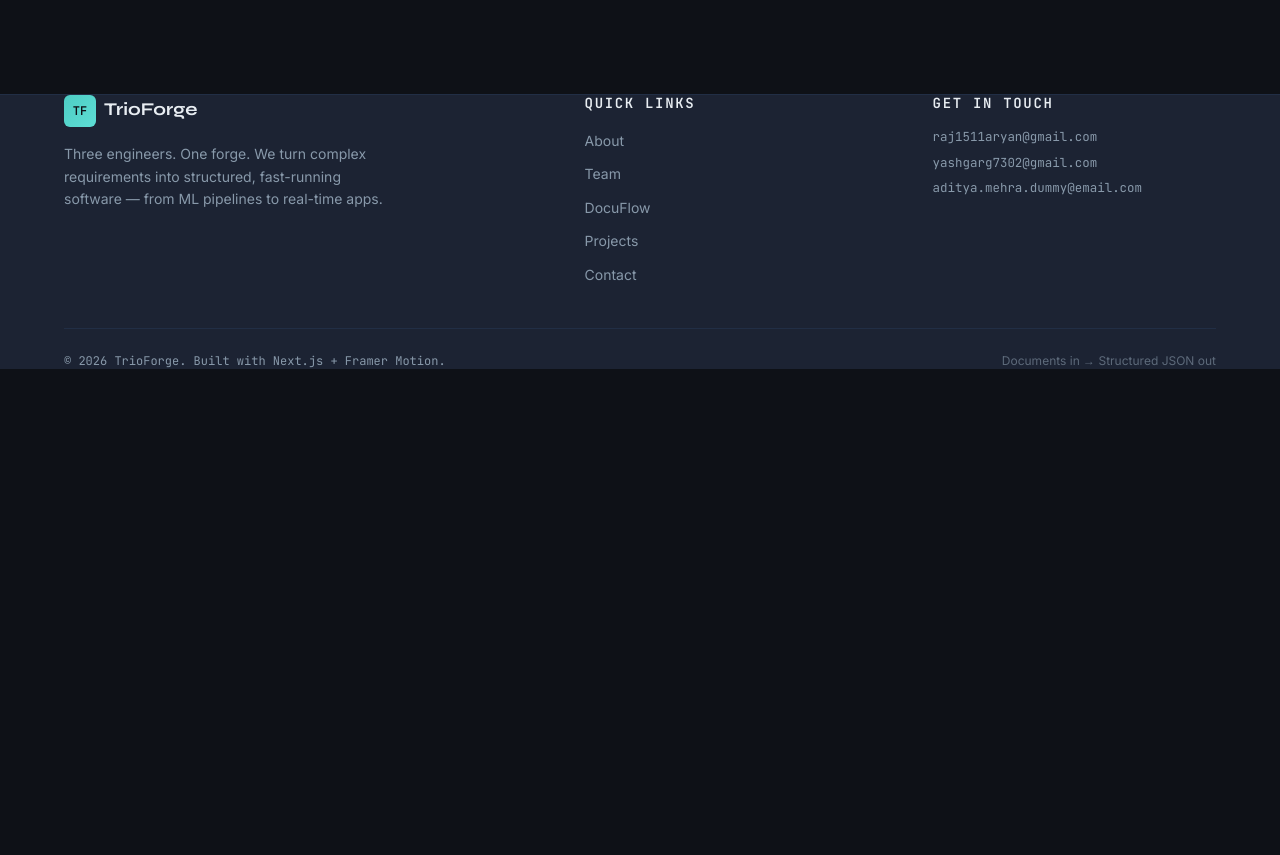
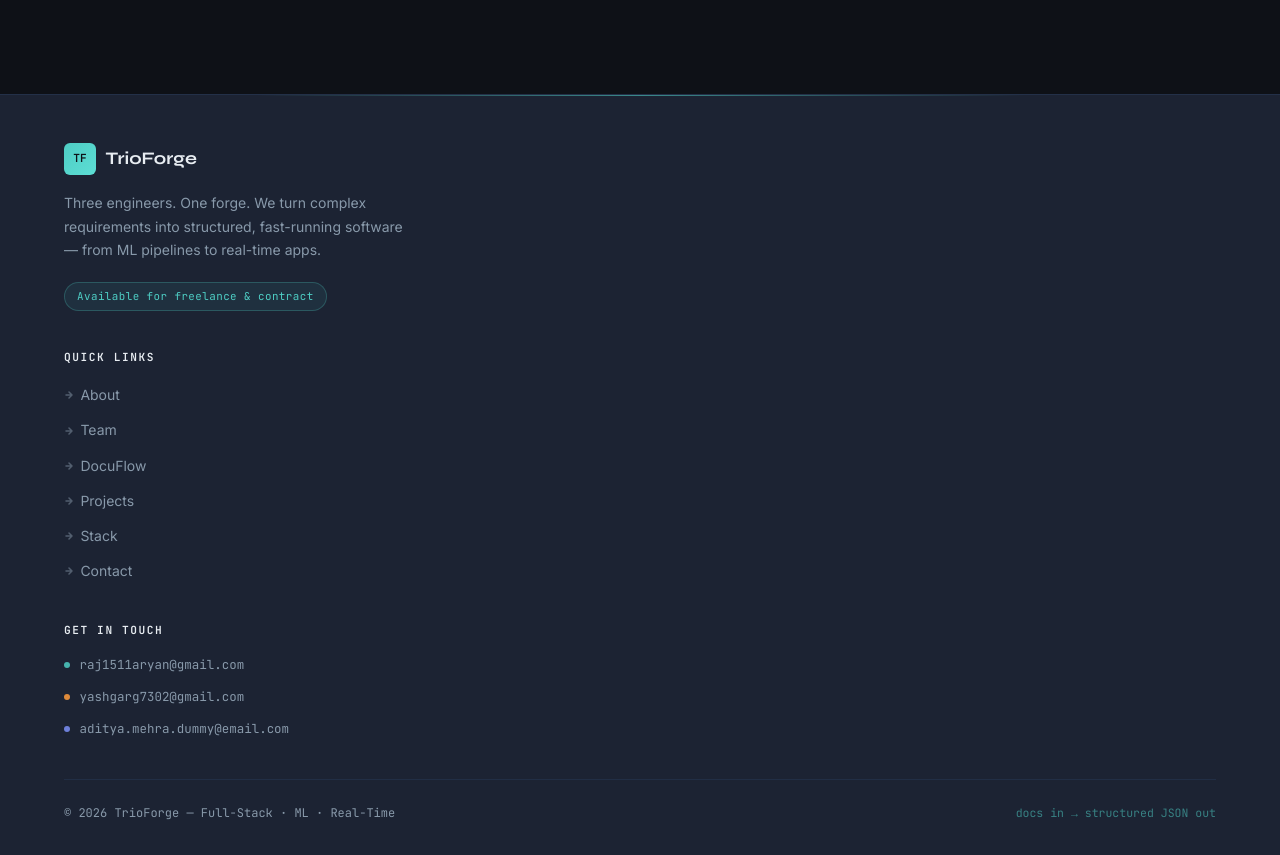
Before and after one commit to Rajkumarvarshney/portfolio_3, a Next.js app: page / in a window 1280 px wide. Shown: the part 7370-8225 px from the top of the page. Before the commit the page ends 7739 px from the top, so only its background shows below. Built offline with nearby package versions, Linux system fonts and the light colour scheme.

Commit message:
fix: redesign footer layout and CSS

```diff
--- a/src/components/layout/Footer.tsx
+++ b/src/components/layout/Footer.tsx
@@ -5,7 +5,14 @@ const quickLinks = [
   { label: 'Team', href: '#team' },
   { label: 'DocuFlow', href: '#docuflow' },
   { label: 'Projects', href: '#projects' },
+  { label: 'Stack', href: '#stack' },
   { label: 'Contact', href: '#contact' },
+];
+
+const emails = [
+  { name: 'Rajkumar', email: 'raj1511aryan@gmail.com', color: '#4ECDC4' },
+  { name: 'Yash', email: 'yashgarg7302@gmail.com', color: '#FF9B3C' },
+  { name: 'Aditya', email: 'aditya.mehra.dummy@email.com', color: '#7B8FF7' },
 ];
 
 export default function Footer() {
@@ -13,60 +20,138 @@ export default function Footer() {
 
   return (
     <footer
-      className="border-t"
+      role="contentinfo"
       style={{
-        borderColor: 'rgba(42, 63, 95, 0.4)',
         background: 'var(--structural-dark)',
+        borderTop: '1px solid rgba(42, 63, 95, 0.5)',
+        position: 'relative',
+        overflow: 'hidden',
       }}
-      role="contentinfo"
     >
-      <div className="container py-12">
-        <div className="grid grid-cols-1 md:grid-cols-3 gap-10 mb-10">
+      {/* Top teal glow accent */}
+      <div
+        aria-hidden="true"
+        style={{
+          position: 'absolute',
+          top: 0,
+          left: '50%',
+          transform: 'translateX(-50%)',
+          width: '60%',
+          height: '1px',
+          background: 'linear-gradient(90deg, transparent, var(--parsed-teal), transparent)',
+          opacity: 0.6,
+        }}
+      />
+
+      <div className="container" style={{ paddingTop: '3rem', paddingBottom: '2rem' }}>
+        {/* Main grid — brand takes 2fr, links and contact each 1fr */}
+        <div
+          style={{
+            display: 'grid',
+            gridTemplateColumns: 'repeat(1, 1fr)',
+            gap: '2.5rem',
+            marginBottom: '2.5rem',
+          }}
+          className="footer-grid"
+        >
           {/* Brand */}
           <div>
-            <div className="flex items-center gap-2 mb-4">
+            <div style={{ display: 'flex', alignItems: 'center', gap: '0.6rem', marginBottom: '1rem' }}>
               <div
-                className="w-8 h-8 rounded-md flex items-center justify-center text-xs font-bold"
                 style={{
+                  width: '2rem',
+                  height: '2rem',
+                  borderRadius: '6px',
+                  display: 'flex',
+                  alignItems: 'center',
+                  justifyContent: 'center',
+                  fontSize: '0.7rem',
+                  fontWeight: 700,
                   background: 'linear-gradient(135deg, var(--parsed-teal), #5DDED5)',
                   color: 'var(--forge-black)',
                   fontFamily: 'var(--font-mono)',
+                  flexShrink: 0,
                 }}
               >
                 TF
               </div>
               <span
-                className="text-lg font-bold"
-                style={{ fontFamily: 'var(--font-display)', color: 'var(--ghost-white)', lineHeight: 1.4, overflow: 'visible', paddingBottom: '0.1em' }}
+                style={{
+                  fontFamily: 'var(--font-display)',
+                  color: 'var(--ghost-white)',
+                  fontSize: '1.1rem',
+                  fontWeight: 700,
+                  lineHeight: 1.4,
+                  overflow: 'visible',
+                }}
               >
                 TrioForge
               </span>
             </div>
+
             <p
-              className="text-sm leading-relaxed max-w-xs"
-              style={{ color: 'var(--muted)', fontFamily: 'var(--font-body)' }}
+              style={{
+                color: 'var(--muted)',
+                fontFamily: 'var(--font-body)',
+                fontSize: '0.875rem',
+                lineHeight: 1.7,
+                maxWidth: '22rem',
+                marginBottom: '1.25rem',
+              }}
             >
-              Three engineers. One forge. We turn complex requirements into structured,
-              fast-running software — from ML pipelines to real-time apps.
+              Three engineers. One forge. We turn complex requirements into
+              structured, fast-running software — from ML pipelines to
+              real-time apps.
             </p>
+
+            {/* Tagline badge */}
+            <span
+              style={{
+                display: 'inline-block',
+                fontFamily: 'var(--font-mono)',
+                fontSize: '0.68rem',
+                padding: '0.3rem 0.75rem',
+                borderRadius: '999px',
+                background: 'rgba(78, 205, 196, 0.08)',
+                border: '1px solid rgba(78, 205, 196, 0.25)',
+                color: 'var(--parsed-teal)',
+                letterSpacing: '0.04em',
+              }}
+            >
+              Available for freelance &amp; contract
+            </span>
           </div>
 
           {/* Quick Links */}
-          <div className="flex flex-col md:items-center">
-            <div className="flex flex-col items-start">
+          <div>
             <h3
-                className="text-sm font-semibold mb-4 uppercase tracking-wider"
-                style={{ color: 'var(--ghost-white)', fontFamily: 'var(--font-mono)', letterSpacing: '0.12em' }}
+              style={{
+                fontFamily: 'var(--font-mono)',
+                fontSize: '0.7rem',
+                fontWeight: 600,
+                letterSpacing: '0.14em',
+                textTransform: 'uppercase',
+                color: 'var(--ghost-white)',
+                marginBottom: '1.1rem',
+              }}
             >
               Quick Links
             </h3>
-              <ul className="flex flex-col gap-2" role="list">
+            <ul style={{ listStyle: 'none', padding: 0, margin: 0, display: 'flex', flexDirection: 'column', gap: '0.6rem' }} role="list">
               {quickLinks.map((link) => (
                 <li key={link.href}>
                   <a
                     href={link.href}
-                      className="text-sm transition-colors"
-                      style={{ color: 'var(--muted)', fontFamily: 'var(--font-body)' }}
+                    style={{
+                      display: 'inline-flex',
+                      alignItems: 'center',
+                      gap: '0.4rem',
+                      color: 'var(--muted)',
+                      fontFamily: 'var(--font-body)',
+                      fontSize: '0.875rem',
+                      textDecoration: 'none',
+                      transition: 'color 180ms ease',
+                    }}
                     onMouseEnter={(e) => {
                       (e.currentTarget as HTMLElement).style.color = 'var(--parsed-teal)';
                     }}
@@ -74,66 +159,127 @@ export default function Footer() {
                       (e.currentTarget as HTMLElement).style.color = 'var(--muted)';
                     }}
                   >
+                    <svg width="10" height="10" viewBox="0 0 10 10" fill="none" aria-hidden="true" style={{ opacity: 0.5, flexShrink: 0 }}>
+                      <path d="M2 5h6M5 2l3 3-3 3" stroke="currentColor" strokeWidth="1.5" strokeLinecap="round" strokeLinejoin="round"/>
+                    </svg>
                     {link.label}
                   </a>
                 </li>
               ))}
             </ul>
           </div>
-          </div>
 
           {/* Get in Touch */}
-          <div className="flex flex-col md:items-center">
-            <div className="flex flex-col items-start">
+          <div>
             <h3
-                className="text-sm font-semibold mb-4 uppercase tracking-wider"
-                style={{ color: 'var(--ghost-white)', fontFamily: 'var(--font-mono)', letterSpacing: '0.12em' }}
+              style={{
+                fontFamily: 'var(--font-mono)',
+                fontSize: '0.7rem',
+                fontWeight: 600,
+                letterSpacing: '0.14em',
+                textTransform: 'uppercase',
+                color: 'var(--ghost-white)',
+                marginBottom: '1.1rem',
+              }}
             >
               Get in Touch
             </h3>
-              <div className="flex flex-col gap-2 text-sm" style={{ color: 'var(--muted)' }}>
+            <div style={{ display: 'flex', flexDirection: 'column', gap: '0.75rem' }}>
+              {emails.map(({ name, email, color }) => (
                 <a
-                  href="mailto:raj1511aryan@gmail.com"
-                  className="transition-colors hover:text-[var(--parsed-teal)] break-all"
-                  style={{ fontFamily: 'var(--font-mono)', fontSize: '0.78rem' }}
+                  key={email}
+                  href={`mailto:${email}`}
+                  style={{
+                    display: 'flex',
+                    alignItems: 'center',
+                    gap: '0.6rem',
+                    textDecoration: 'none',
+                    transition: 'opacity 180ms ease',
+                  }}
+                  onMouseEnter={(e) => { (e.currentTarget as HTMLElement).style.opacity = '0.8'; }}
+                  onMouseLeave={(e) => { (e.currentTarget as HTMLElement).style.opacity = '1'; }}
+                  aria-label={`Email ${name}: ${email}`}
                 >
-                  raj1511aryan@gmail.com
+                  {/* Color dot */}
+                  <span
+                    style={{
+                      width: '6px',
+                      height: '6px',
+                      borderRadius: '50%',
+                      background: color,
+                      flexShrink: 0,
+                      opacity: 0.85,
+                    }}
+                    aria-hidden="true"
+                  />
+                  <span
+                    style={{
+                      fontFamily: 'var(--font-mono)',
+                      fontSize: '0.78rem',
+                      color: 'var(--muted)',
+                      wordBreak: 'break-all',
+                    }}
+                  >
+                    {email}
+                  </span>
                 </a>
-                <a
-                  href="mailto:yashgarg7302@gmail.com"
-                  className="transition-colors hover:text-[var(--parsed-teal)] break-all"
-                  style={{ fontFamily: 'var(--font-mono)', fontSize: '0.78rem' }}
-                >
-                  yashgarg7302@gmail.com
-                </a>
-                <a
-                  href="mailto:aditya.mehra.dummy@email.com"
-                  className="transition-colors hover:text-[var(--parsed-teal)] break-all"
-                  style={{ fontFamily: 'var(--font-mono)', fontSize: '0.78rem' }}
-                >
-                  aditya.mehra.dummy@email.com
-                </a>
-              </div>
+              ))}
             </div>
           </div>
         </div>
 
-        {/* Bottom Bar */}
+        {/* Bottom bar */}
         <div
-          className="flex flex-col sm:flex-row items-center justify-between gap-4 pt-6 border-t text-xs"
-          style={{ borderColor: 'rgba(42, 63, 95, 0.4)', color: 'var(--muted)' }}
+          style={{
+            display: 'flex',
+            flexWrap: 'wrap',
+            alignItems: 'center',
+            justifyContent: 'space-between',
+            gap: '0.75rem',
+            paddingTop: '1.5rem',
+            borderTop: '1px solid rgba(42, 63, 95, 0.4)',
+          }}
         >
-          <p style={{ fontFamily: 'var(--font-mono)' }}>
-            © {year} TrioForge. Built with Next.js + Framer Motion.
+          <p
+            style={{
+              fontFamily: 'var(--font-mono)',
+              fontSize: '0.75rem',
+              color: 'var(--muted)',
+              margin: 0,
+            }}
+          >
+            © {year} TrioForge — Full-Stack · ML · Real-Time
           </p>
           <p
-            className="text-center"
-            style={{ color: 'rgba(136, 153, 170, 0.6)' }}
+            style={{
+              fontFamily: 'var(--font-mono)',
+              fontSize: '0.72rem',
+              color: 'rgba(78, 205, 196, 0.55)',
+              margin: 0,
+            }}
           >
-            Documents in → Structured JSON out
+            docs in → structured JSON out
           </p>
         </div>
       </div>
+
+      {/* Responsive grid CSS */}
+      <style>{`
+        .footer-grid {
+          grid-template-columns: 1fr;
+        }
+        @media (min-width: 640px) {
+          .footer-grid {
+            grid-template-columns: 1fr 1fr;
+          }
+        }
+        @media (min-width: 900px) {
+          .footer-grid {
+            grid-template-columns: 2fr 1fr 1.2fr;
+            gap: 3rem;
+          }
+        }
+      `}</style>
     </footer>
   );
 }
```
Lines whose indentation alone changed are shown as unchanged.
